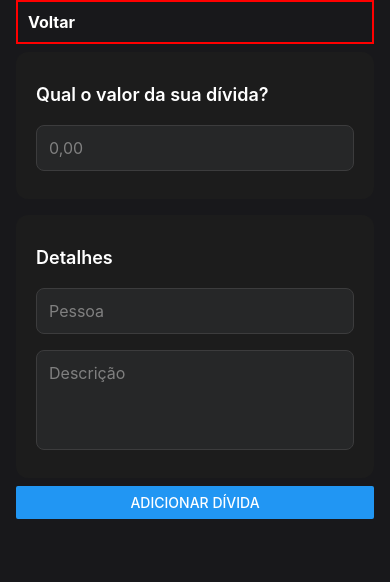
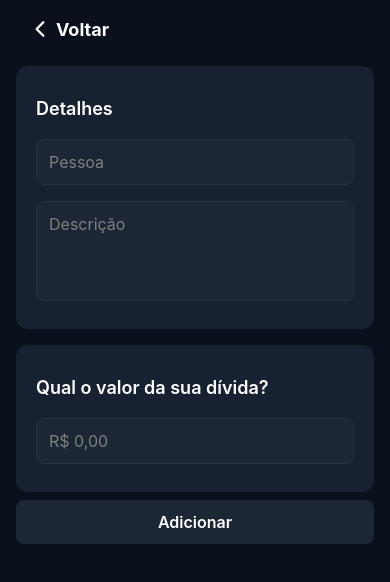
Before and after one commit to iguulima/kesh, a React Native app: screen /AddDivida in a window 390 px wide. Shown: the top 582 px of the page. Built offline with nearby package versions, Linux system fonts and the light colour scheme.

Commit message:
feat: cadastro e visualizacao na homepage

```diff
--- a/babel.config.js
+++ /dev/null
@@ -1,10 +0,0 @@
-module.exports = function (api) {
-  api.cache(true);
-  let plugins = [];
-
-  return {
-    presets: [['babel-preset-expo', { jsxImportSource: 'nativewind' }], 'nativewind/babel'],
-
-    plugins,
-  };
-};
--- a/metro.config.js
+++ b/metro.config.js
@@ -1,6 +1,5 @@
 const { getDefaultConfig } = require('expo/metro-config');
-const { withNativeWind } = require('nativewind/metro');
 
 const config = getDefaultConfig(__dirname);
 
-module.exports = withNativeWind(config, { input: './global.css' });
+module.exports = config;
--- a/nativewind-env.d.ts
+++ /dev/null
@@ -1,3 +0,0 @@
-/// <reference types="nativewind/types" />
-
-// NOTE: This file should not be edited and should be committed with your source code. It is generated by NativeWind.
--- a/package.json
+++ b/package.json
@@ -16,7 +16,6 @@
     "@react-navigation/native-stack": "^7.3.25",
     "expo": "^53.0.20",
     "expo-status-bar": "~2.2.3",
-    "nativewind": "latest",
     "react": "19.0.0",
     "react-native": "0.79.5",
     "react-native-reanimated": "~3.17.4",
--- a/src/components/BackBtn.tsx
+++ b/src/components/BackBtn.tsx
@@ -1,22 +1,35 @@
-import {Text, StyleSheet, Button} from 'react-native';
-import {useNavigation} from '@react-navigation/native';
+import { Text, StyleSheet, Pressable, View } from 'react-native';
+import { useNavigation } from '@react-navigation/native';
+import { Ionicons } from '@expo/vector-icons';
 
 export default function BackBtn() {
     const navigation = useNavigation();
     return (
-        <Text onPress={() => navigation.goBack()} style={styles.backButton}>
-            Voltar
-        </Text>
+        <Pressable onPress={() => navigation.goBack()} style={styles.backButton}>
+            <View style={styles.row}>
+                <Ionicons name="chevron-back-outline" size={24} color="#fff" />
+                <Text style={styles.text}>Voltar</Text>
+            </View>
+        </Pressable>
     );
 }
 
 const styles = StyleSheet.create({
     backButton: {
-        borderColor: 'red',
-        borderWidth: 2,
-        padding: 10,
-        fontSize: 16,
+        alignSelf: 'flex-start',
+        paddingHorizontal: 12,
+        paddingVertical: 8,
+        marginVertical: 8,
+        backgroundColor: 'transparent',
+    },
+    row: {
+        flexDirection: 'row',
+        alignItems: 'center',
+    },
+    text: {
+        color: 'white',
+        fontSize: 18,
         fontWeight: 'bold',
-        color: 'white',
-    }
+        marginLeft: 4,
+    },
 });
--- a/src/components/Layout.tsx
+++ b/src/components/Layout.tsx
@@ -12,11 +12,11 @@ export default function Layout({ children }: { children: React.ReactNode }) {
 const styles = StyleSheet.create({
   safeArea: {
     flex: 1,
-    backgroundColor: '#18181b',
+    backgroundColor: '#0A101C',
   },
   container: {
     flex: 1,
-    backgroundColor: '#18181b',
+    backgroundColor: '#0A101C',
     padding: 16,
     paddingTop: Platform.OS === 'android' ? StatusBar.currentHeight : 0,
   },
--- a/src/screens/AddDividaScreen.tsx
+++ b/src/screens/AddDividaScreen.tsx
@@ -1,5 +1,5 @@
 import { useState } from 'react';
-import { Text, TextInput, View, Button, Alert, StyleSheet } from 'react-native';
+import { Text, TextInput, View, Alert, StyleSheet, Pressable } from 'react-native';
 import { saveDivida } from '~/services/storage';
 import BackBtn from '~/components/BackBtn';
 import { useNavigation } from '@react-navigation/native';
@@ -43,18 +43,6 @@ export default function AddDivida() {
         <BackBtn />
 
         <View style={styles.container}>
-        <Text style={styles.label}>Qual o valor da sua dívida?</Text>
-        <TextInput
-          value={valor}
-          onChangeText={setValor}
-          keyboardType="numeric"
-          placeholder="0,00"
-          placeholderTextColor="gray"
-          style={styles.input}
-        />
-      </View>
-
-      <View style={styles.container}>
             <Text style={styles.label}>Detalhes</Text>
             <TextInput
                 value={pessoa}
@@ -74,14 +62,28 @@ export default function AddDivida() {
             />
         </View>
 
-      <Button title="Adicionar Dívida" onPress={handleAddDivida} />
+        <View style={styles.container}>
+            <Text style={styles.label}>Qual o valor da sua dívida?</Text>
+            <TextInput
+                value={valor}
+                onChangeText={setValor}
+                keyboardType="numeric"
+                placeholder="R$ 0,00"
+                placeholderTextColor="gray"
+                style={styles.input}
+            />
+        </View>
+
+        <Pressable style={styles.btn} onPress={handleAddDivida}>
+            <Text style={styles.btnText} >Adicionar</Text>
+        </Pressable>
         </Layout>
     );
 }
 
 const styles = StyleSheet.create({
     container: {
-    backgroundColor: '#1c1c1c',
+        backgroundColor: '#172131',
         borderRadius: 12,
         marginVertical: 8,
         padding: 20,
@@ -94,12 +96,23 @@ const styles = StyleSheet.create({
     },
     input: {
         color: '#FFFFFF',
-    backgroundColor: '#262728',
-    borderColor: '#3c3c3d',
+        backgroundColor: '#1C2735',
+        borderColor: '#263141',
         borderWidth: 1,
         borderRadius: 8,
         padding: 12,
         marginVertical: 8,
         fontSize: 16,
     },
+    btn:{
+        backgroundColor: '#1C2735',
+        borderRadius: 8,
+        padding: 12,
+        alignItems: 'center',
+    },
+    btnText:{
+        color: '#FFFFFF',
+        fontSize: 16,
+        fontWeight: '600',
+    }
 });
--- a/src/screens/HomeScreen.tsx
+++ b/src/screens/HomeScreen.tsx
@@ -1,4 +1,4 @@
-import { View, Text, FlatList, Button } from 'react-native';
+import { FlatList, Text, StyleSheet, Pressable, View } from 'react-native';
 import { getDividas, Divida } from '~/services/storage';
 import { useState, useEffect } from 'react';
 import { useNavigation } from '@react-navigation/native';
@@ -22,10 +22,81 @@ export default function Home() {
         loadDividas();
     }, []);
 
-    return (
-        <Layout>
-            <Text>Home</Text>
-            <Button title="Adicionar Divida" onPress={() => navigation.navigate('AddDivida')} />
-        </Layout>
-    );
+return (
+  <Layout>
+    <FlatList
+    style={styles.listContainer}
+      data={dividas}
+      keyExtractor={(item: Divida) => item.id?.toString() ?? Math.random().toString()}
+      renderItem={({ item }: { item: Divida }) => (
+        <View style={styles.itemContainer}>
+            <View style={{display: 'flex', alignItems: 'center' }}>
+                <Text style={styles.itemPessoa}>{item.pessoa}</Text>
+                <Text style={styles.itemDescricao}>{item.descricao}</Text>
+            </View>
+            <View>
+                <Text style={styles.itemValor}>
+                    {typeof item.valor === 'number' ? `R$ ${item.valor.toFixed(2)}` : item.valor}
+                </Text>
+            </View>
+        </View>
+      )}
+      ListEmptyComponent={
+        <Text style={{ color: '#fff', textAlign: 'center', marginTop: 32 }}>
+          Nenhuma dívida cadastrada.
+        </Text>
+      }
+    />
+    <Pressable style={styles.btn} onPress={() => navigation.navigate('AddDivida')}>
+      <Text style={styles.btnText}>Adicionar Dívida</Text>
+    </Pressable>
+  </Layout>
+);
 }
+
+const styles = StyleSheet.create({
+  btn: {
+    backgroundColor: '#1C2735',
+    borderRadius: 8,
+    padding: 12,
+    alignItems: 'center',
+    marginTop: 16,
+  },
+  btnText: {
+    color: '#FFFFFF',
+    fontSize: 16,
+    fontWeight: '600',
+  },
+  listContainer: {
+    backgroundColor:'#101828',
+    padding: 16,
+    borderRadius: 8,
+  },
+  itemContainer: {
+    backgroundColor: '#1E2939',
+    borderRadius: 8,
+    borderWidth: 1,
+    borderColor: '#263141',
+
+    display: 'flex',
+    flexDirection: 'row',
+    justifyContent: 'space-between',
+    alignItems: 'center',
+    padding: 16,
+  },
+  itemPessoa: {
+    color: '#fff',
+    fontSize: 20,
+    fontWeight: '600',
+  },
+  itemValor: {
+    color: '#FF6467',
+    fontSize: 16,
+    fontWeight: '600',
+  },
+    itemDescricao: {
+        color: '#9CA3AF',
+        fontSize: 14,
+        fontWeight: '400',
+    },
+});
--- a/tailwind.config.js
+++ /dev/null
@@ -1,10 +0,0 @@
-/** @type {import('tailwindcss').Config} */
-module.exports = {
-  content: ['./App.{js,ts,tsx}', './src/**/*.{js,ts,tsx}'],
-
-  presets: [require('nativewind/preset')],
-  theme: {
-    extend: {},
-  },
-  plugins: [],
-};
```
Also changed, not shown: 1 other file (tests, documents, lock files or other folders). Lines whose indentation alone changed are shown as unchanged.
